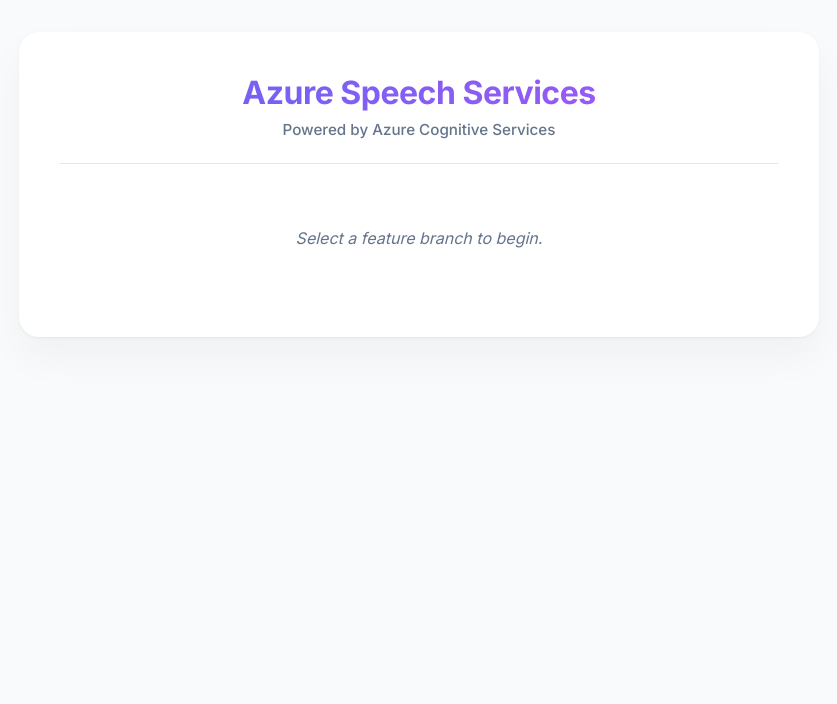
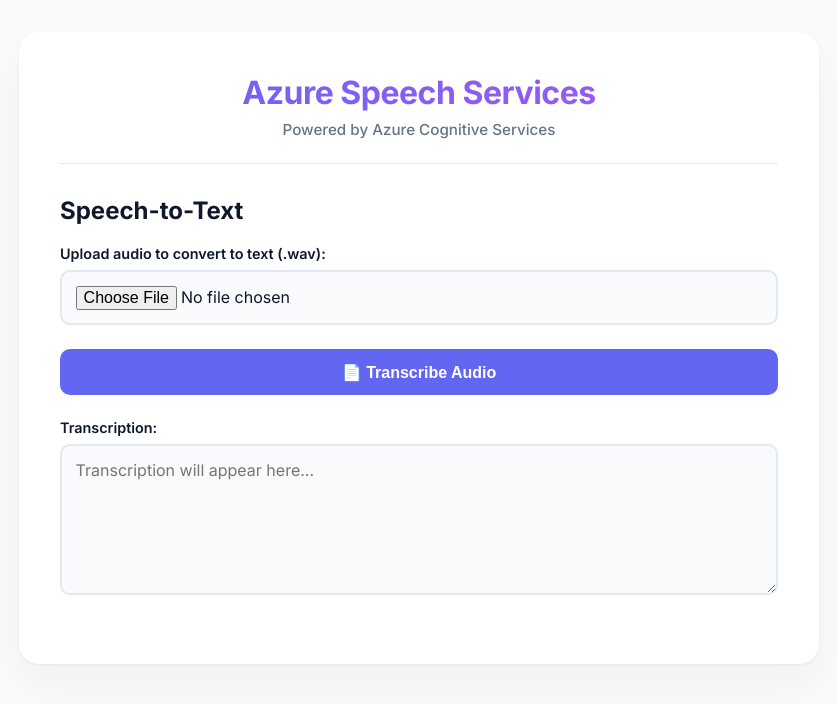
Before and after one commit to TunaCevik/EE471-tasks, a Flask app: page / in a window 1280 px wide. Shown: the top 704 px of the page, without its empty margins (221-1058 px from the left). Run offline with Flask 3, Linux system fonts and the light colour scheme.

Commit message:
Implement Speech to Text

```diff
--- a/app.py
+++ b/app.py
@@ -1,5 +1,6 @@
-from flask import Flask, render_template
+from flask import Flask, render_template, request, jsonify
 import os
+import azure.cognitiveservices.speech as speechsdk
 from dotenv import load_dotenv
 
 # Load environment variables (e.g., SPEECH_KEY, SPEECH_REGION)
@@ -11,5 +12,41 @@ app = Flask(__name__)
 def index():
     return render_template('index.html')
 
+@app.route('/api/stt', methods=['POST'])
+def speech_to_text():
+    if 'audio' not in request.files:
+        return jsonify({'error': 'No audio file provided'}), 400
+
+    audio_file = request.files['audio']
+    temp_filename = "temp_stt_input.wav"
+    audio_file.save(temp_filename)
+
+    try:
+        speech_key = os.environ.get('SPEECH_KEY')
+        speech_region = os.environ.get('SPEECH_REGION')
+        if not speech_key or not speech_region:
+            return jsonify({'error': 'Azure credentials missing.'}), 500
+
+        speech_config = speechsdk.SpeechConfig(subscription=speech_key, region=speech_region)
+        audio_config = speechsdk.audio.AudioConfig(filename=temp_filename)
+
+        speech_recognizer = speechsdk.SpeechRecognizer(speech_config=speech_config, audio_config=audio_config)
+
+        result = speech_recognizer.recognize_once_async().get()
+
+        if result.reason == speechsdk.ResultReason.RecognizedSpeech:
+            return jsonify({'text': result.text})
+        elif result.reason == speechsdk.ResultReason.NoMatch:
+            return jsonify({'error': 'No speech could be recognized.'}), 400
+        elif result.reason == speechsdk.ResultReason.Canceled:
+            cancellation_details = result.cancellation_details
+            return jsonify({'error': f'Speech Recognition canceled: {cancellation_details.reason}. Error details: {cancellation_details.error_details}'}), 500
+
+    except Exception as e:
+        return jsonify({'error': str(e)}), 500
+    finally:
+        if os.path.exists(temp_filename):
+            os.remove(temp_filename)
+
 if __name__ == '__main__':
     app.run(debug=True, port=5000)
--- a/templates/index.html
+++ b/templates/index.html
@@ -15,12 +15,67 @@
             <p>Powered by Azure Cognitive Services</p>
         </header>
         <main id="app-content">
-            <!-- Content will be injected here via conflicts -->
-            <p class="placeholder-text">Select a feature branch to begin.</p>
+            <div id="stt-section" class="feature-section">
+                <h2>Speech-to-Text</h2>
+                <div class="form-group">
+                    <label for="stt-file">Upload audio to convert to text (.wav):</label>
+                    <input type="file" id="stt-file" accept=".wav">
+                </div>
+                <div class="form-group">
+                    <button id="btn-transcribe">📄 Transcribe Audio</button>
+                </div>
+
+                <div id="stt-alert" class="alert"></div>
+
+                <div class="form-group" style="margin-top: 1.5rem;">
+                    <label>Transcription:</label>
+                    <textarea id="stt-output" rows="6" readonly placeholder="Transcription will appear here..."></textarea>
+                </div>
+            </div>
         </main>
     </div>
     <script>
-        // Main javascript scope
+        document.getElementById('btn-transcribe').addEventListener('click', async () => {
+            const fileInput = document.getElementById('stt-file');
+            const alertBox = document.getElementById('stt-alert');
+            const outputArea = document.getElementById('stt-output');
+
+            if (!fileInput.files.length) {
+                alertBox.textContent = 'Please select a .wav file first.';
+                alertBox.className = 'alert error';
+                alertBox.style.display = 'block';
+                return;
+            }
+
+            const file = fileInput.files[0];
+            const formData = new FormData();
+            formData.append('audio', file);
+
+            alertBox.textContent = 'Transcribing... please wait.';
+            alertBox.className = 'alert success';
+            alertBox.style.display = 'block';
+            outputArea.value = '';
+
+            try {
+                const response = await fetch('/api/stt', {
+                    method: 'POST',
+                    body: formData
+                });
+
+                const data = await response.json();
+
+                if (response.ok) {
+                    outputArea.value = data.text;
+                    alertBox.textContent = '✓ Audio transcribed successfully!';
+                    alertBox.className = 'alert success';
+                } else {
+                    throw new Error(data.error || 'Server error');
+                }
+            } catch (error) {
+                alertBox.textContent = 'Error: ' + error.message;
+                alertBox.className = 'alert error';
+            }
+        });
     </script>
 </body>
 </html>
```
